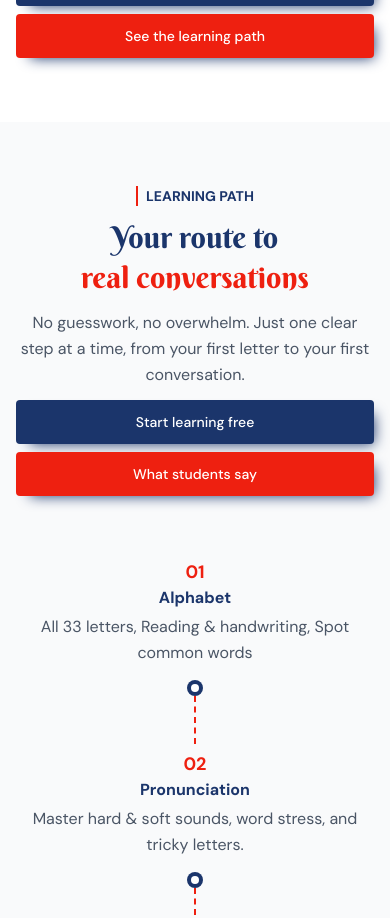
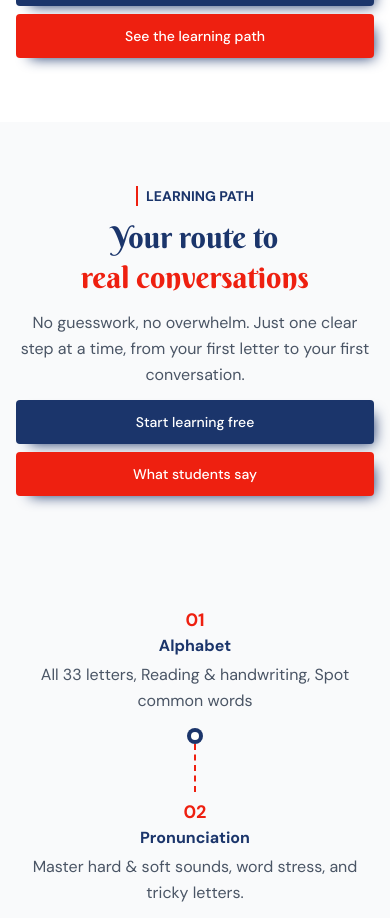
Before and after one commit to sandeepkamara12/Tutor, a React (Vite) app: page / in a window 390 px wide. Shown: the part 3758-4676 px from the top of the page. Built offline with nearby package versions, Linux system fonts and the light colour scheme.

Commit message:
correct the spacing and position of sticky area in learning path

```diff
--- a/src/components/LearningPath.jsx
+++ b/src/components/LearningPath.jsx
@@ -136,12 +136,12 @@ const LearningPath = () => {
             id="learning-path"
             className="w-full flex flex-col relative overflow-clip bg-gray-50"
         >
-            <div className="custom-container flex flex-col lg:flex-row relative z-40 h-full items-center lg:py-24">
+            <div className="custom-container flex flex-col lg:flex-row relative z-40 h-full items-center sm:py-16 lg:py-24">
 
                 <div
                     ref={panelRef}
                     style={{ "--panel-min": `${panelMin}px` }}
-                    className="max-sm:min-h-(--panel-min) max-sm:sticky max-sm:top-16 max-sm:z-30 max-sm:bg-gray-50 pt-16 pb-4 sm:py-0 flex flex-col items-center lg:items-start gap-3 lg:gap-6 text-center lg:text-start w-full lg:w-2/5 lg:pe-6 justify-end"
+                    className="max-sm:min-h-(--panel-min) max-sm:sticky max-sm:top-16 max-sm:z-30 max-sm:bg-gray-50 py-16 sm:py-0 flex flex-col items-center lg:items-start gap-3 lg:gap-6 text-center lg:text-start w-full lg:w-2/5 lg:pe-6 justify-end"
                 >
                     <p
                         id="active-num"
```
